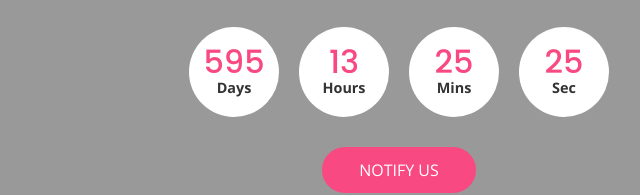
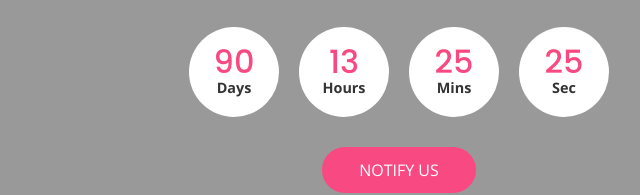
Before and after one commit to Makinus/campuztree, a plain HTML site: page index.html in a window 1280 px wide. Shown: the part 345-540 px from the top of the page, 241-881 px from the left. Drawn offline with nearby package versions, Linux system fonts and the light colour scheme; files whose address does not match are found by name.

Commit message:
Update launch date

```diff
--- a/index.html
+++ b/index.html
@@ -34,7 +34,7 @@
 					<p class="desc font-white">Our website is currently undergoing scheduled maintenance.
 						We Should be back shortly. Thank you for your patience.</p>
 
-					<div id="normal-countdown" data-date="2021/05/15"></div>
+					<div id="normal-countdown" data-date="2019/12/27"></div>
 
 					<a class="notify-btn" href="#"><b>NOTIFY US</b></a>
 
```
